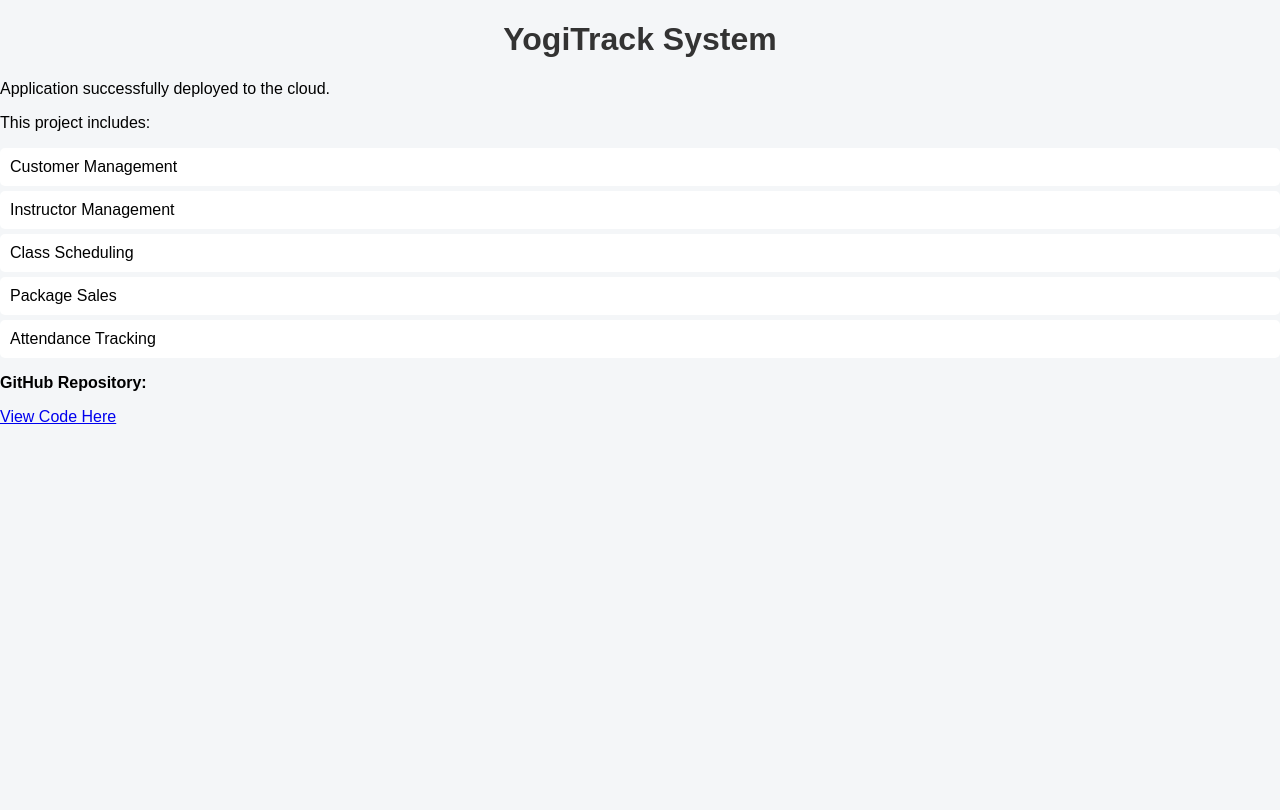
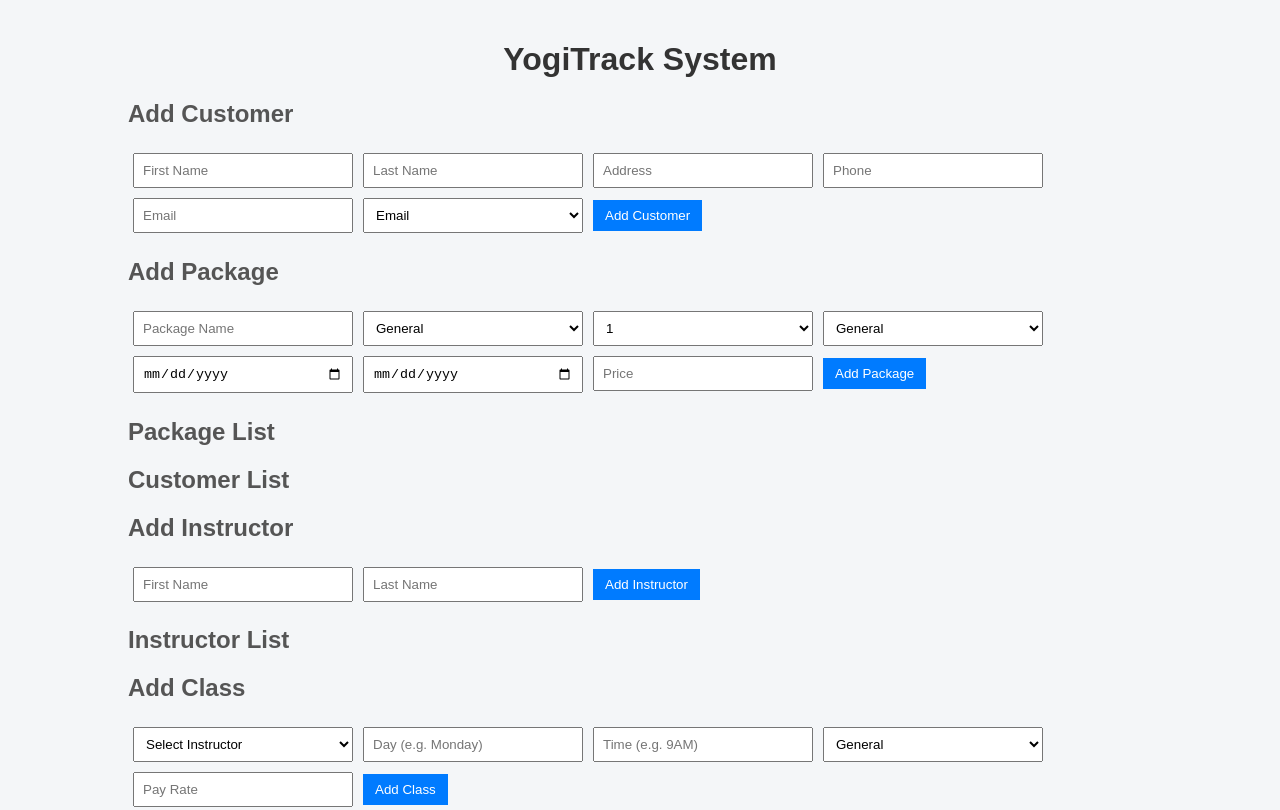
Before and after one commit to JeremiahDan-cmd/YogiTrack, a React app: page index.html in a window 1280 px wide. Shown: the top 810 px of the page. Built offline with nearby package versions, Linux system fonts and the light colour scheme.

Commit message:
Update index.html

```diff
--- a/index.html
+++ b/index.html
@@ -7,21 +7,8 @@
 </head>
 
 <body>
-  <h1>YogiTrack System</h1>
-  <p>Application successfully deployed to the cloud.</p>
+  <div id="root"></div>
 
-  <p>This project includes:</p>
-  <ul>
-    <li>Customer Management</li>
-    <li>Instructor Management</li>
-    <li>Class Scheduling</li>
-    <li>Package Sales</li>
-    <li>Attendance Tracking</li>
-  </ul>
-
-  <p><strong>GitHub Repository:</strong></p>
-  <a href="https://github.com/JeremiahDan-cmd/YogiTrack">
-    View Code Here
-  </a>
+  <script type="module" src="./index.js"></script>
 </body>
 </html>
```
